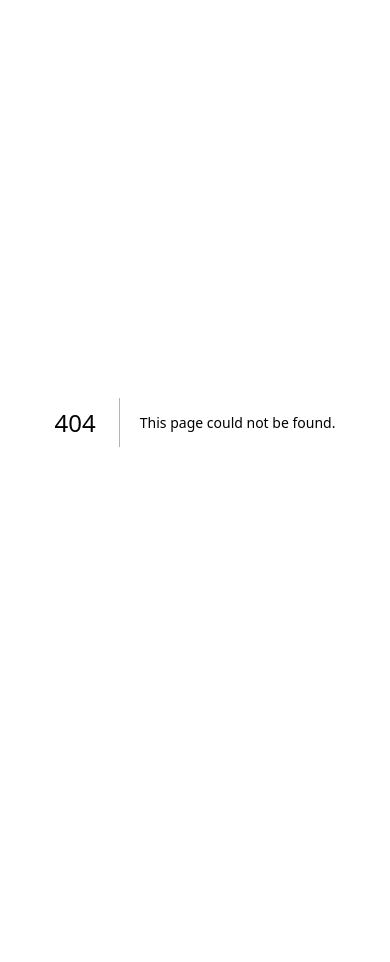
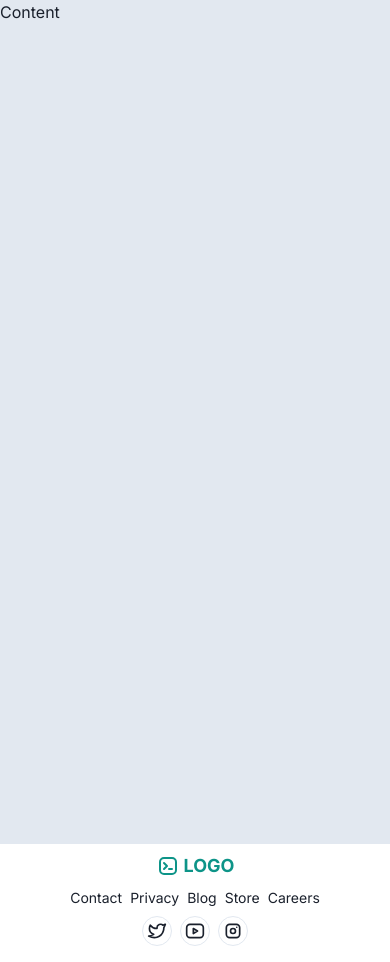
Before and after one commit to mathewbushuru/design-system, a Next.js app: page /showcase/FooterCenteredLinks in a window 390 px wide. Before the commit this address had no page. Before the commit the page ends 844 px from the top, so only its background shows below. Built offline with nearby package versions, Linux system fonts and the light colour scheme.

Commit message:
FooterCenteredLinks - mobile

```diff
--- /dev/null
+++ b/src/components/footers/FooterCenteredLinks.tsx
@@ -0,0 +1,31 @@
+import { FC } from "react";
+import { IconBrandTabler, IconBrandTwitter, IconBrandYoutube, IconBrandInstagram  } from "@tabler/icons-react";
+
+interface FooterCenteredLinksProps {}
+
+const FooterCenteredLinks: FC<FooterCenteredLinksProps> = ({}) => {
+  return (
+    <div className="flex flex-col gap-2 pt-2 pb-4">
+      <div className="flex items-center justify-center gap-1 text-lg font-bold text-teal-600 ">
+        <IconBrandTabler className="hover:cursor-pointer" />
+        <span className="</span>">LOGO</span>
+      </div>
+
+      <ul className="flex justify-center gap-2 text-sm ">
+        <li className="hover:cursor-pointer hover:underline">Contact</li>
+        <li className="hover:cursor-pointer hover:underline">Privacy</li>
+        <li className="hover:cursor-pointer hover:underline">Blog</li>
+        <li className="hover:cursor-pointer hover:underline">Store</li>
+        <li className="hover:cursor-pointer hover:underline">Careers</li>
+      </ul>
+
+      <div className="flex justify-center items-center gap-2">
+        <div className="p-1 border rounded-full hover:cursor-pointer"><IconBrandTwitter size="20px"/></div>
+        <div className="p-1 border rounded-full hover:cursor-pointer"><IconBrandYoutube size="20px"/></div>
+        <div className="p-1 border rounded-full hover:cursor-pointer"><IconBrandInstagram size="20px"/></div>
+      </div>
+    </div>
+  );
+};
+
+export default FooterCenteredLinks;
--- /dev/null
+++ b/src/pages/showcase/FooterCenteredLinks.tsx
@@ -0,0 +1,16 @@
+import { FC } from "react";
+
+import FooterCenteredLinks from "@/components/footers/FooterCenteredLinks";
+
+interface HeroImageReviewsPageProps {}
+
+const FooterCenteredLinksPage: FC<HeroImageReviewsPageProps> = ({}) => {
+  return (
+    <div className="">
+      <div className="bg-slate-200 min-h-screen">Content</div>
+      <FooterCenteredLinks />
+    </div>
+  );
+};
+
+export default FooterCenteredLinksPage;
--- a/src/showcaseComponents/ShowcaseItems.tsx
+++ b/src/showcaseComponents/ShowcaseItems.tsx
@@ -20,6 +20,13 @@ const ShowcaseItems: React.FC<ShowcaseItemsProps> = () => {
         mobileResponsive={true}
         darkModeToggle={true}
         ui="ChakraUI"
+      />
+
+      <ShowcaseItem
+        componentName="FooterCenteredLinks"
+        mobileResponsive={true}
+        darkModeToggle={false}
+        ui="TailwindCSS"
       />
 
       <ShowcaseItem
```
Also changed, not shown: 1 other file (tests, documents, lock files or other folders).
